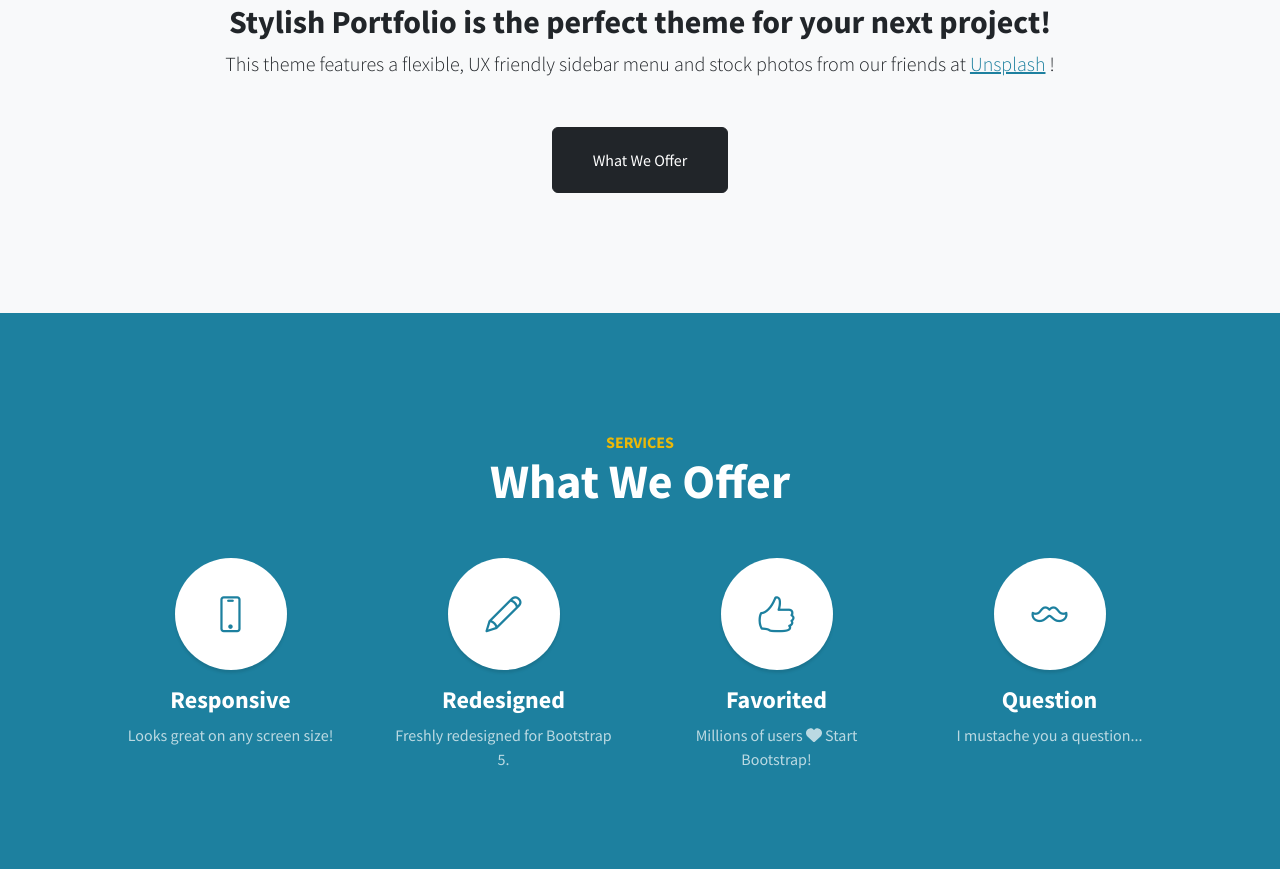
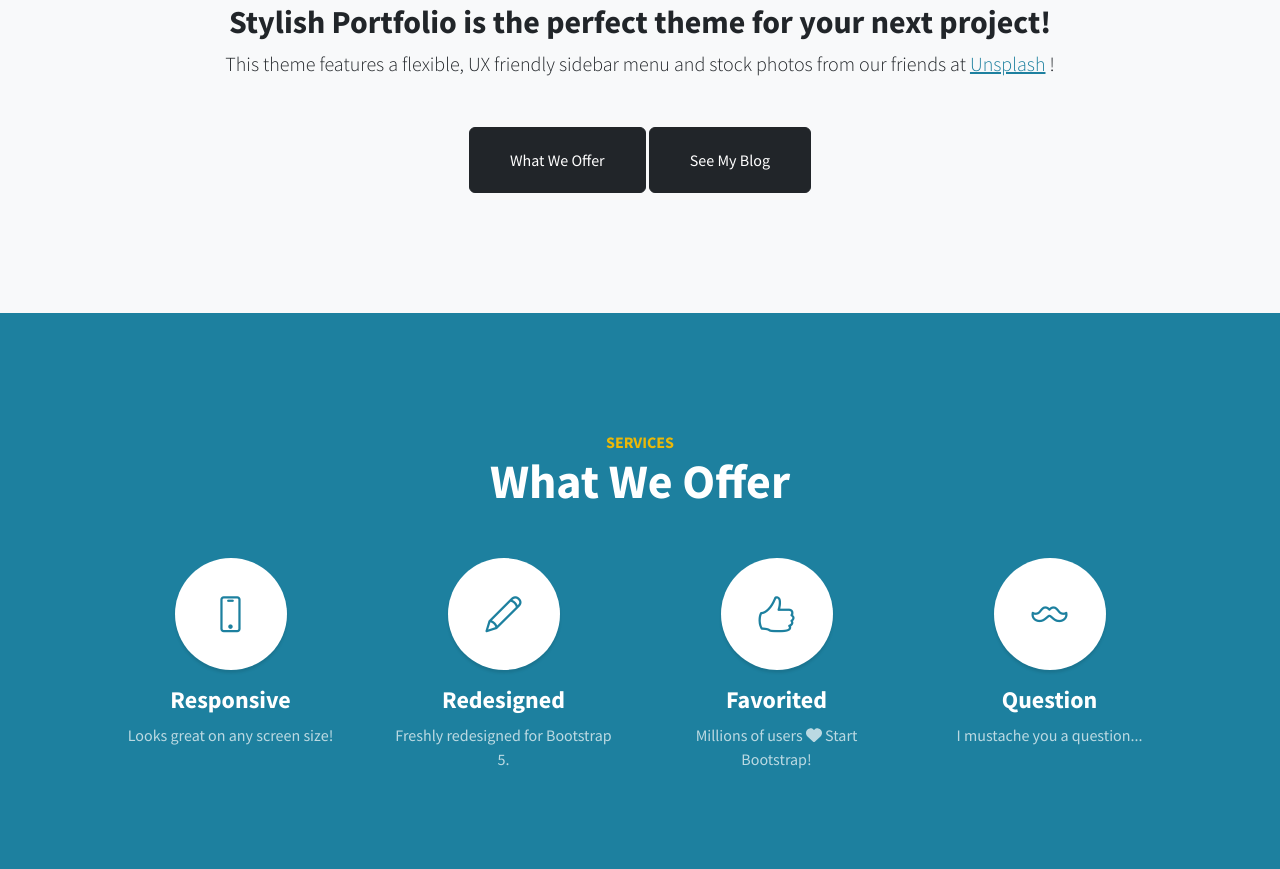
Before and after one commit to Yohei-oss/yohei-oss.github.io, a plain HTML site: page template/index.html in a window 1280 px wide. Shown: the part 917-1786 px from the top of the page. Drawn offline with nearby package versions, Linux system fonts and the light colour scheme.

Commit message:
Update index.html

```diff
--- a/template/index.html
+++ b/template/index.html
@@ -50,6 +50,7 @@
                             !
                         </p>
                         <a class="btn btn-dark btn-xl" href="#services">What We Offer</a>
+                        <a class="btn btn-dark btn-xl" href="#services">See My Blog</a>
                     </div>
                 </div>
             </div>
```
